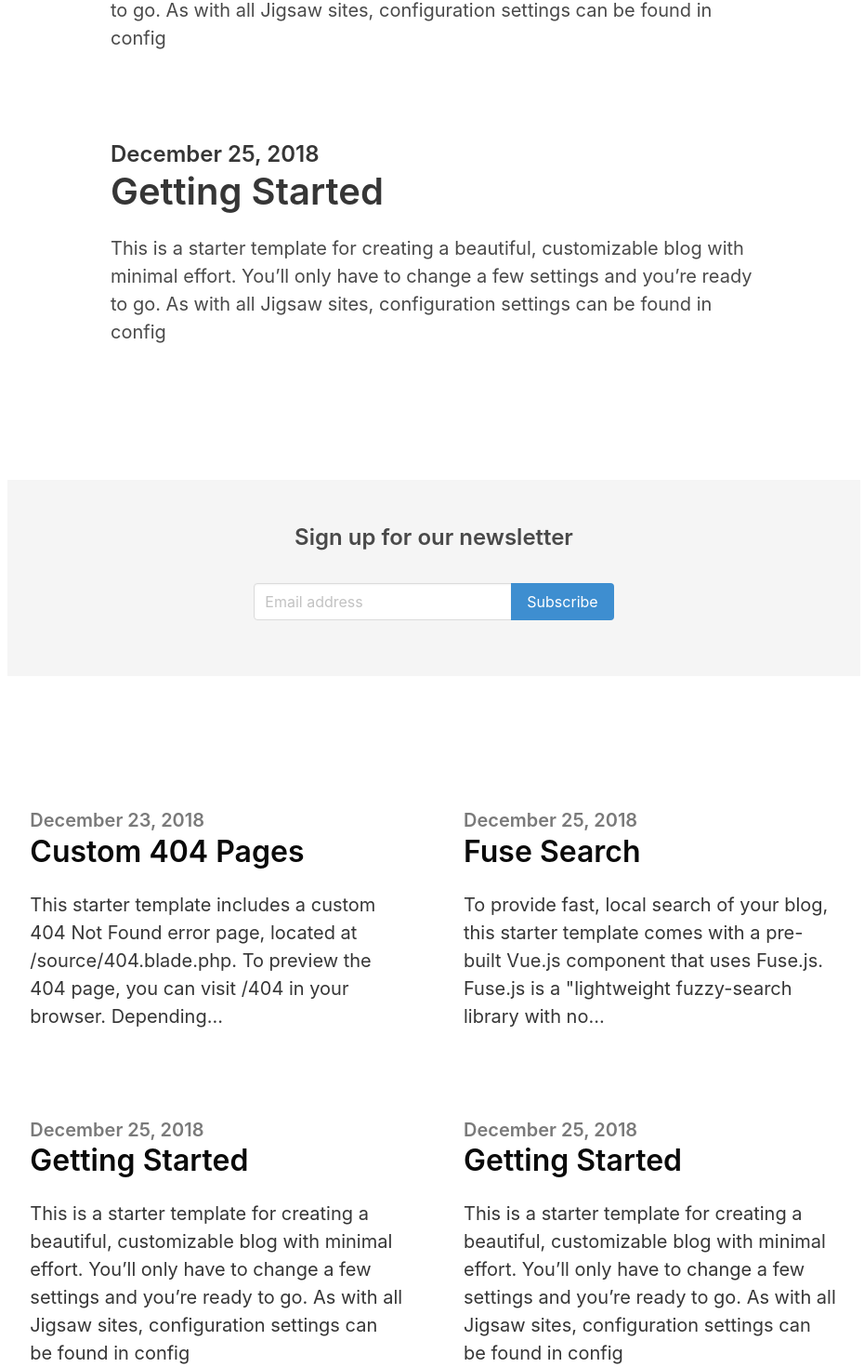
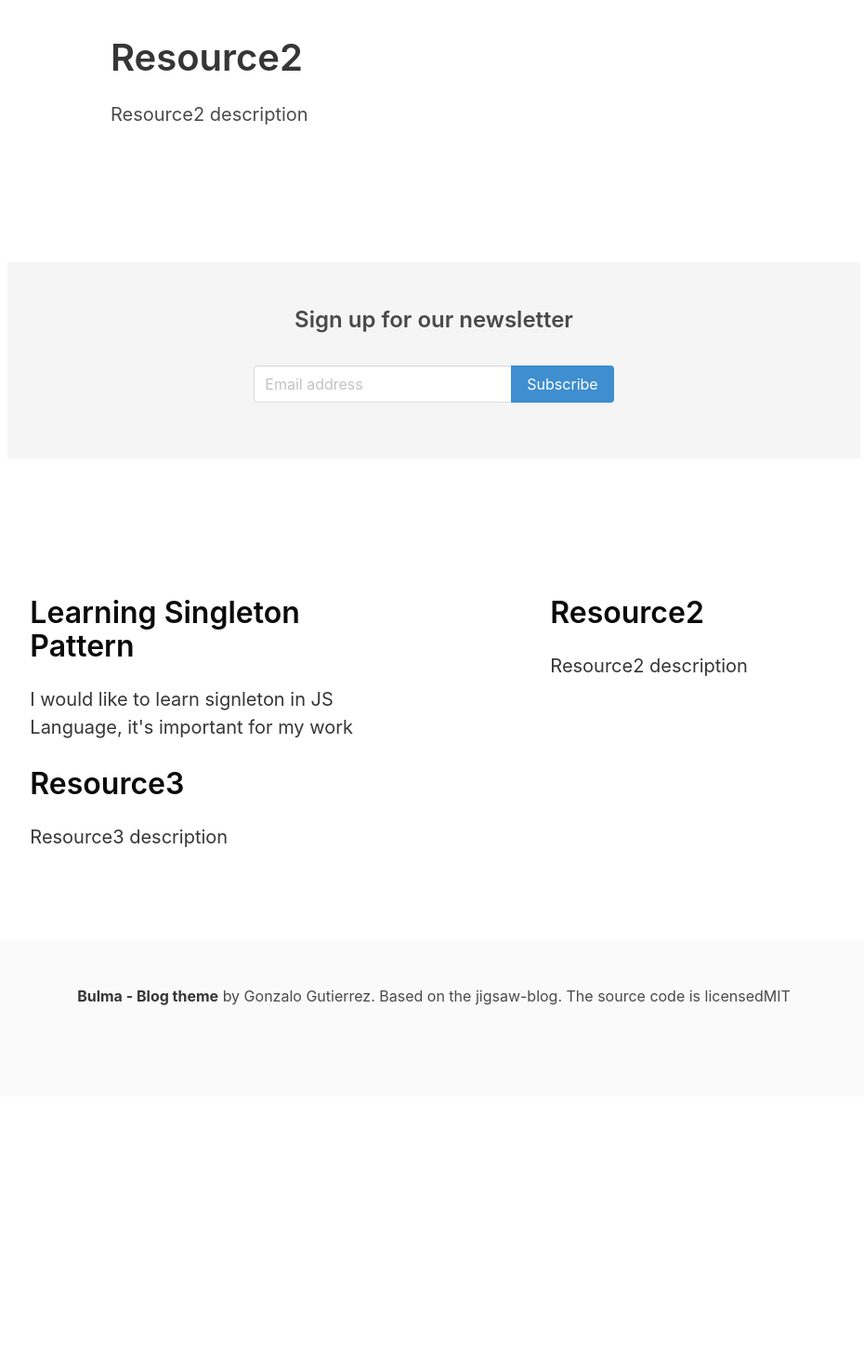
Before and after one commit to ZarckDev/nextjs_content_mngr_app, a Next.js app: page / in a window 1280 px wide. Shown: the part 316-1786 px from the top of the page at 93% size, without its empty margins (173-1103 px from the left). After the commit the page ends 1495 px from the top, so only its background shows below. Built offline with nearby package versions, Linux system fonts and the light colour scheme.

Commit message:
implementing Layout with fake data resources (Bulma CSS)

```diff
--- /dev/null
+++ b/api/data.js
@@ -0,0 +1,33 @@
+export const resources = [
+  {
+    id: '1',
+    title: 'Learning Singleton Pattern',
+    description:
+      "I would like to learn signleton in JS Language, it's important for my work",
+    link: 'https://link.com',
+    image: 'https://image.com',
+    priority: 3,
+    timeToFinish: 120,
+    active: true,
+  },
+  {
+    id: '2',
+    title: 'Resource2',
+    description: 'Resource2 description',
+    link: 'https://link.com',
+    image: 'https://image.com',
+    priority: 2,
+    timeToFinish: 60,
+    active: false,
+  },
+  {
+    id: '3',
+    title: 'Resource3',
+    description: 'Resource3 description',
+    link: 'https://link.com',
+    image: 'https://image.com',
+    priority: 1,
+    timeToFinish: 30,
+    active: false,
+  },
+];
--- /dev/null
+++ b/components/Layout.js
@@ -0,0 +1,10 @@
+import Navbar from './Navbar';
+
+const Layout = ({ children }) => (
+  <>
+    <Navbar />
+    {children}
+  </>
+);
+
+export default Layout;
--- a/components/ResourceHighlight.js
+++ b/components/ResourceHighlight.js
@@ -1,43 +1,24 @@
-const ResourceHighlight = () => {
+const ResourceHighlight = ({ resources }) => {
   return (
     <section className='hero '>
       <div className='hero-body'>
         <div className='container'>
-          <section className='section'>
+          {/* mapping over the ressources */}
+          {resources.map((resource) => {
+            return (
+              <section key={resource.id} className='section'>
                 <div className='columns'>
                   <div className='column is-8 is-offset-2'>
                     <div className='content is-medium'>
-                  <h2 className='subtitle is-4'>December 25, 2018</h2>
-                  <h1 className='title'>Getting Started</h1>
-                  <p>
-                    This is a starter template for creating a beautiful,
-                    customizable blog with minimal effort. You’ll only have to
-                    change a few settings and you’re ready to go. As with all
-                    Jigsaw sites, configuration settings can be found in config
-                  </p>
+                      <h2 className='subtitle is-4'>{resource.createdAt}</h2>
+                      <h1 className='title'>{resource.title}</h1>
+                      <p>{resource.description}</p>
                     </div>
                   </div>
                 </div>
               </section>
-
-          <div className='is-divider'></div>
-
-          <section className='section'>
-            <div className='columns'>
-              <div className='column is-8 is-offset-2'>
-                <div className='content is-medium'>
-                  <h2 className='subtitle is-4'>December 25, 2018</h2>
-                  <h1 className='title'>Getting Started</h1>
-                  <p>
-                    This is a starter template for creating a beautiful,
-                    customizable blog with minimal effort. You’ll only have to
-                    change a few settings and you’re ready to go. As with all
-                    Jigsaw sites, configuration settings can be found in config
-                  </p>
-                </div>
-              </div>
-            </div>
-          </section>
+            );
+          })}
         </div>
       </div>
     </section>
--- a/components/ResourceList.js
+++ b/components/ResourceList.js
@@ -1,74 +1,23 @@
-const ResourceList = () => {
+const ResourceList = ({ resources }) => {
+  const renderResources = () => {
+    return resources.map((resource) => (
+      <div key={resource.id} className='column is-5 is-offset-1 '>
+        <div className='content is-medium'>
+          <h2 className='subtitle is-5 has-text-grey'>{resource.createdAt}</h2>
+          <h1 className='title has-text-black is-3'>{resource.title}</h1>
+          <p className='has-text-dark'>{resource.description}</p>
+        </div>
+      </div>
+    ));
+  };
+
   return (
     <section className='hero '>
       <div className='hero-body'>
         <div className='container'>
           <section className='section'>
-            <div className='columns is-variable is-8'>
-              <div className='column is-5 is-offset-1 '>
-                <div className='content is-medium'>
-                  <h2 className='subtitle is-5 has-text-grey'>
-                    December 23, 2018
-                  </h2>
-                  <h1 className='title has-text-black is-3'>
-                    Custom 404 Pages
-                  </h1>
-                  <p className='has-text-dark'>
-                    This starter template includes a custom 404 Not Found error
-                    page, located at /source/404.blade.php. To preview the 404
-                    page, you can visit /404 in your browser. Depending...
-                  </p>
-                </div>
-              </div>
-              <div className='column is-5'>
-                <div className='content is-medium'>
-                  <h2 className='subtitle is-5 has-text-grey'>
-                    December 25, 2018
-                  </h2>
-                  <h1 className='title has-text-black is-3'>Fuse Search</h1>
-                  <p className='has-text-dark'>
-                    To provide fast, local search of your blog, this starter
-                    template comes with a pre-built Vue.js component that uses
-                    Fuse.js. Fuse.js is a "lightweight fuzzy-search library with
-                    no...
-                  </p>
-                </div>
-              </div>
-            </div>
-          </section>
-
-          <div className='is-divider'></div>
-
-          <section className='section'>
-            <div className='columns is-variable is-8'>
-              <div className='column is-5 is-offset-1'>
-                <div className='content is-medium'>
-                  <h2 className='subtitle is-5 has-text-grey'>
-                    December 25, 2018
-                  </h2>
-                  <h1 className='title has-text-black is-3'>Getting Started</h1>
-                  <p className='has-text-dark'>
-                    This is a starter template for creating a beautiful,
-                    customizable blog with minimal effort. You’ll only have to
-                    change a few settings and you’re ready to go. As with all
-                    Jigsaw sites, configuration settings can be found in config
-                  </p>
-                </div>
-              </div>
-              <div className='column is-5'>
-                <div className='content is-medium'>
-                  <h2 className='subtitle is-5 has-text-grey'>
-                    December 25, 2018
-                  </h2>
-                  <h1 className='title has-text-black is-3'>Getting Started</h1>
-                  <p className='has-text-dark'>
-                    This is a starter template for creating a beautiful,
-                    customizable blog with minimal effort. You’ll only have to
-                    change a few settings and you’re ready to go. As with all
-                    Jigsaw sites, configuration settings can be found in config
-                  </p>
-                </div>
-              </div>
+            <div className='columns is-multiline is-variable is-8'>
+              {renderResources()}
             </div>
           </section>
         </div>
--- a/pages/index.js
+++ b/pages/index.js
@@ -1,20 +1,22 @@
 //jsconfig.json allow us to use absolute path, see the config file
 // import Navbar from '../components/Navbar';
-import Navbar from 'components/Navbar';
+import Layout from 'components/Layout';
 import ResourceHighlight from 'components/ResourceHighlight';
 import Newsletter from 'components/Newsletter';
 import ResourceList from 'components/ResourceList';
 import Footer from 'components/Footer';
 
+import { resources } from 'api/data';
+
 function Home() {
   return (
-    <>
-      <Navbar />
-      <ResourceHighlight />
+    <Layout>
+      {/* only show the first 2 resources */}
+      <ResourceHighlight resources={resources.slice(0, 2)} />
       <Newsletter />
-      <ResourceList />
+      <ResourceList resources={resources} />
       <Footer />
-    </>
+    </Layout>
   );
 }
 export default Home;
```
Also changed, not shown: pages/about.js (+4 -18 lines). Lines whose indentation alone changed are shown as unchanged.
